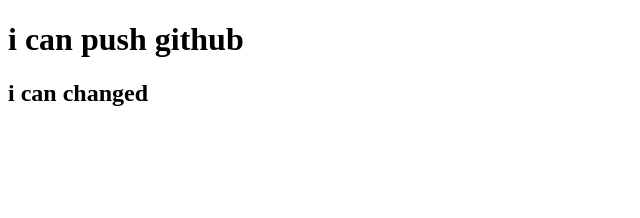
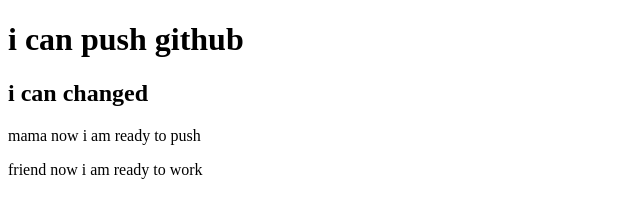
Before and after one commit to biscuit5/my-four-repo, a plain HTML site: page index.html in a window 1280 px wide. Shown: the whole page, without its empty margins (0-640 px from the left). Drawn offline with Linux system fonts and the light colour scheme.

Commit message:
added to css

```diff
--- a/index.html
+++ b/index.html
@@ -5,10 +5,13 @@
 	<meta http-equiv="X-UA-Compatible" content="IE=edge">
 	<meta name="viewport" content="width=device-width, initial-scale=1.0">
 	<title>my github work</title>
+	<link rel="stylesheet" href="style.css">
 </head>
 <body>
 <h1>i can push github</h1>
 <h2>i can changed</h2>
+<p> mama now i am ready to push</p>
+<p>friend now i am ready to work</p>
 
 </body>
 </html>
```
Also changed, not shown: stlye.css (added).
